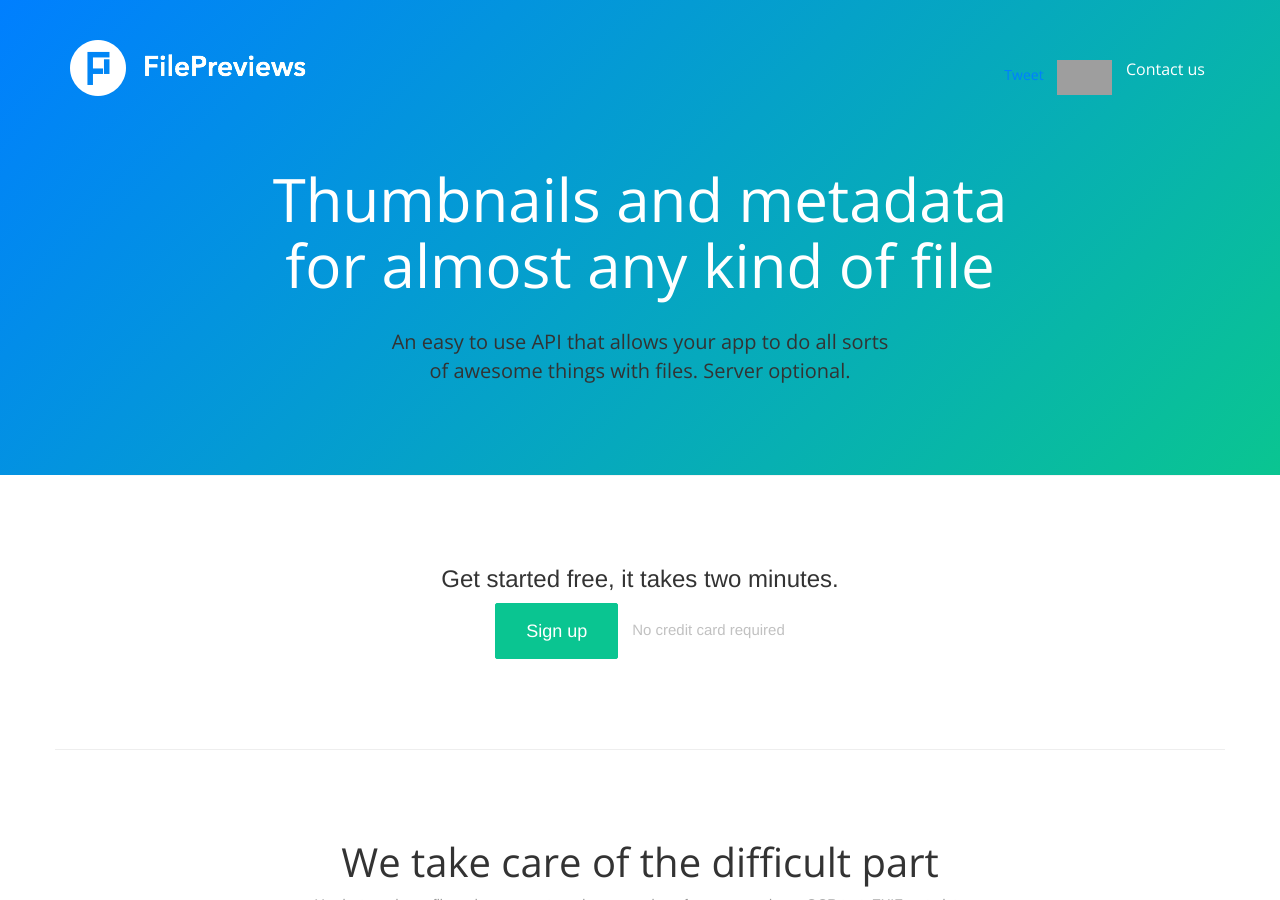
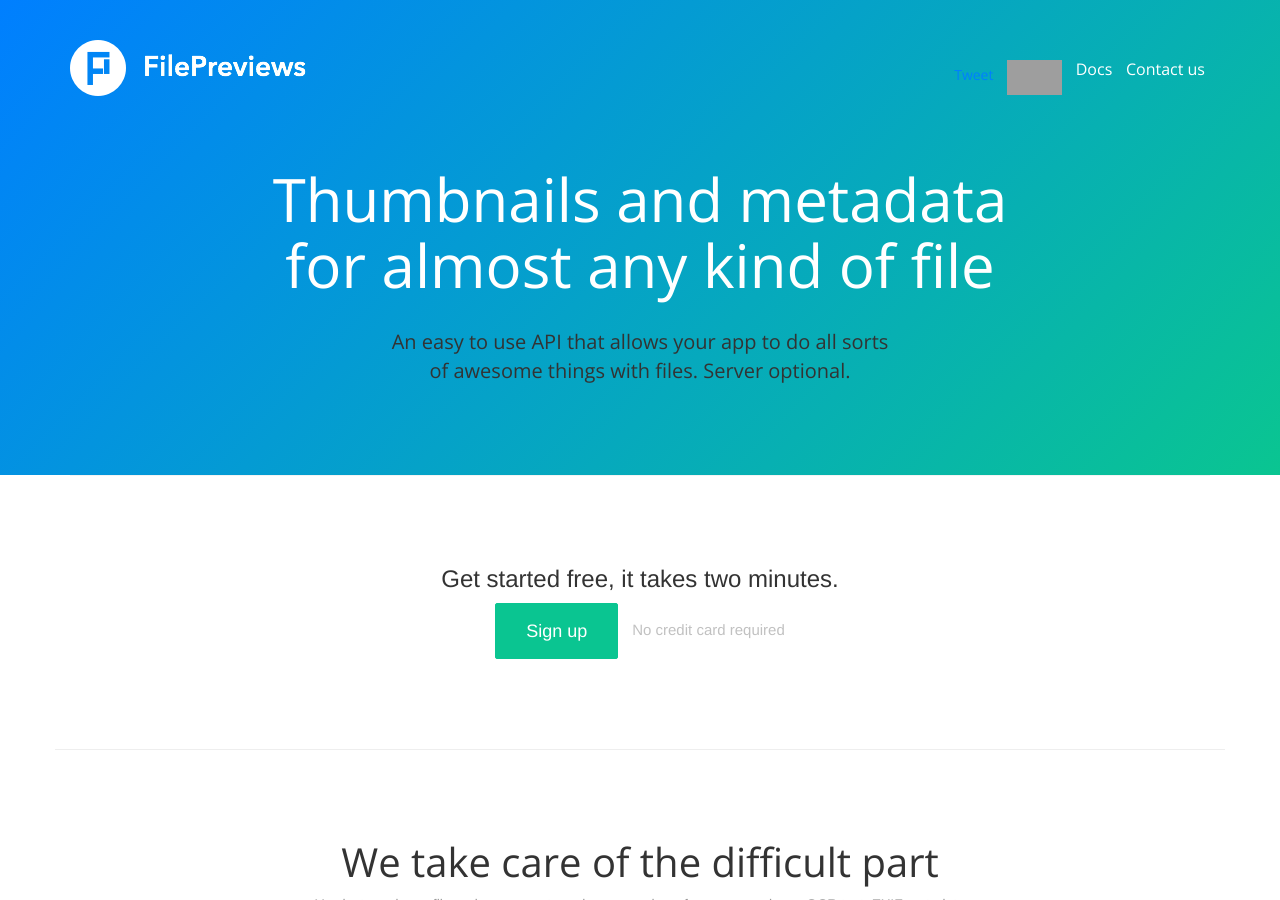
Before and after one commit to jomajoma/filepreviews.io, a Jekyll site: the page built from index.html, in a window 1280 px wide and 900 px high. Built offline with Jekyll 4.4.1, drawn with Linux system fonts in a browser that asks for light colours; nearby versions of some CDN libraries; comment, search, counter and statistics services are not loaded; grey boxes are pictures that could not be loaded.

Commit message:
Add Docs link to header

```diff
--- a/_includes/header.html
+++ b/_includes/header.html
@@ -11,6 +11,8 @@
           <li style="position:relative; top: 5px;"><a href="https://twitter.com/share" class="twitter-share-button" data-related="blimp" data-count="none">Tweet</a>
           <script>!function(d,s,id){var js,fjs=d.getElementsByTagName(s)[0],p=/^http:/.test(d.location)?'http':'https';if(!d.getElementById(id)){js=d.createElement(s);js.id=id;js.src=p+'://platform.twitter.com/widgets.js';fjs.parentNode.insertBefore(js,fjs);}}(document, 'script', 'twitter-wjs');</script></li>
           <li><iframe src="https://www.facebook.com/plugins/like.php?href=http%3A%2F%2Ffilepreviews.io&amp;width&amp;layout=button&amp;action=like&amp;show_faces=false&amp;share=false&amp;height=35&amp;appId=688910321181010" scrolling="no" frameborder="0" style="border:none; overflow:hidden; height:35px; width:55px; position:relative; top: 20px;" allowTransparency="true"></iframe></li>
+
+          <li><a href="/docs/" class="signup-link">Docs</a></li>
           <li><a href="mailto:hello@getblimp.com?subject=FilePreviews.io" class="signup-link">Contact us</a></li>
         </ul>
       </div>
```
